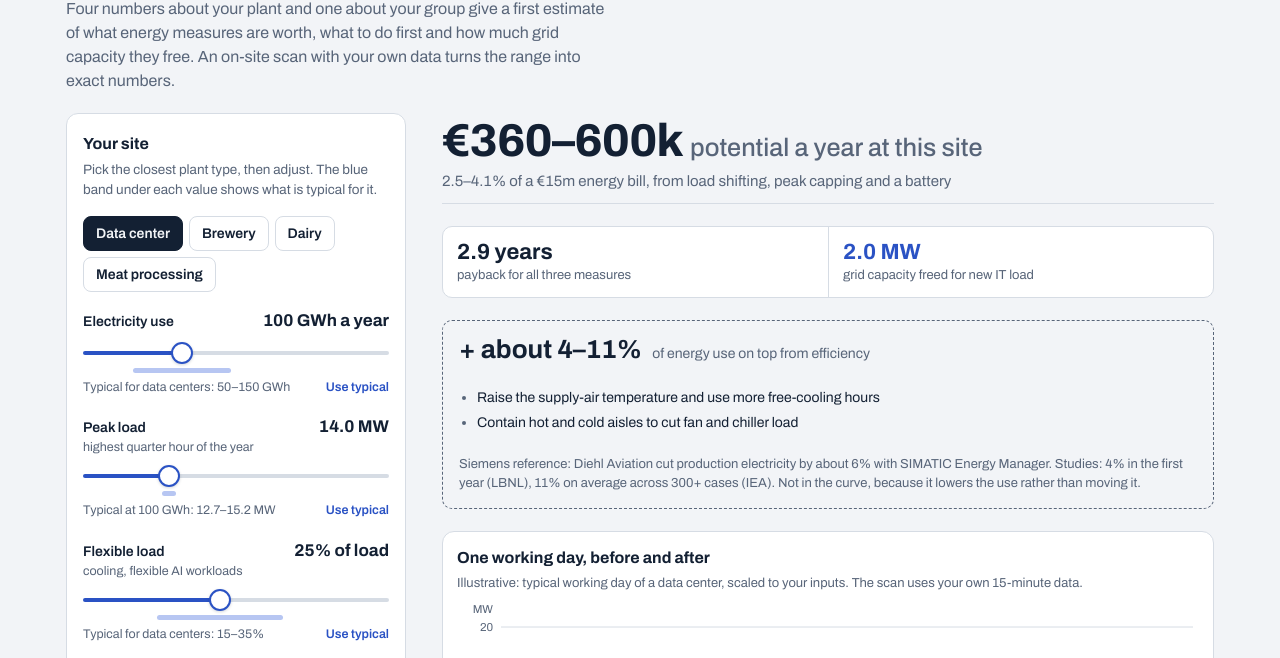
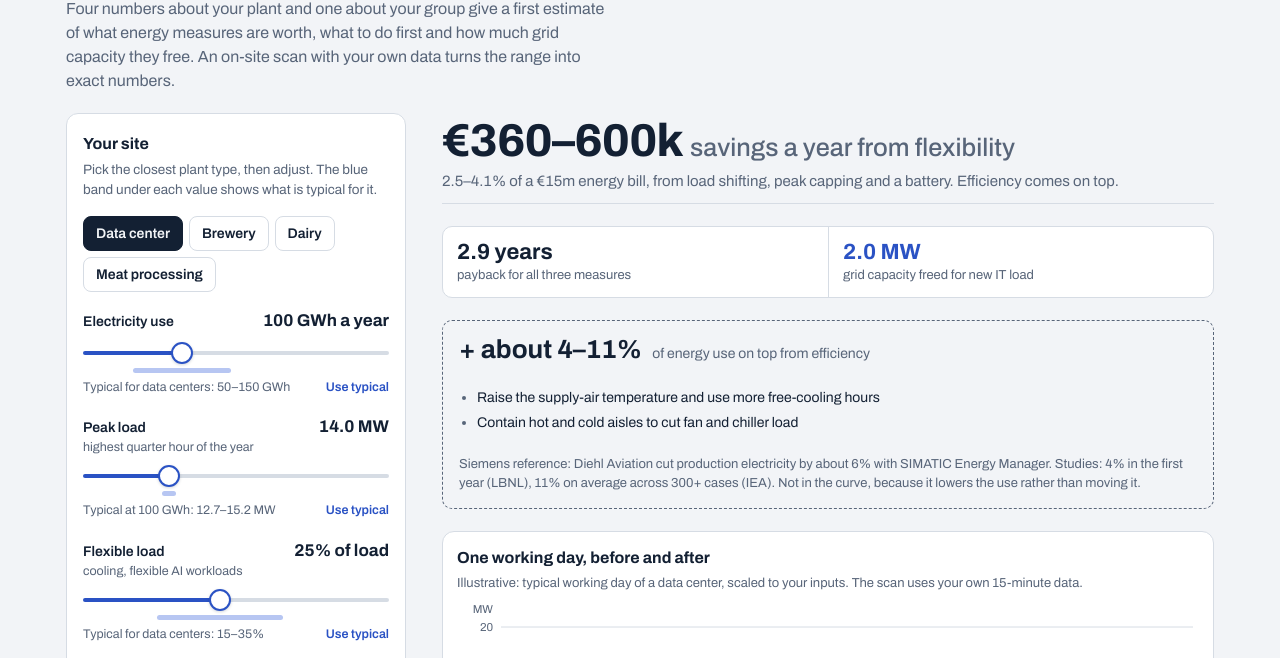
Before and after one commit to LaurensDo/Siemens-case-energyscan, a plain HTML site: page index.html in a window 1280 px wide. Shown: the part 67-725 px from the top of the page. Drawn offline with Linux system fonts and the light colour scheme.

Commit message:
Name the headline as savings from flexibility and note that efficiency comes on top
Co-Authored-By: Claude Opus 5.5 <noreply@anthropic.com>
Claude-Session: https://claude.ai/code/session_01Uj37NpBQWKu2pa8JnGMuUR

```diff
--- a/index.html
+++ b/index.html
@@ -304,8 +304,8 @@ footer { font-size: 12.5px; color: var(--muted); border-top: 1px solid var(--lin
 
   <main class="grid">
     <section class="headline" aria-live="polite">
-      <p class="big num"><span id="r-save">€0.7–1.2m</span> <span class="unit" id="r-unit">potential a year at this plant</span></p>
-      <p class="sub num" id="r-sub">5.0–8.4% of a €15m energy bill, estimated from typical values</p>
+      <p class="big num"><span id="r-save">€0.7–1.2m</span> <span class="unit" id="r-unit">savings a year from flexibility</span></p>
+      <p class="sub num" id="r-sub">5.0–8.4% of a €15m energy bill, from load shifting, peak capping and a battery. Efficiency comes on top.</p>
     </section>
 
     <section class="inputs" aria-labelledby="in-h">
@@ -836,7 +836,6 @@ footer { font-size: 12.5px; color: var(--muted); border-top: 1px solid var(--lin
     el("grp-hint").textContent = "How many similar " + unit + "s could follow the same plan? This sets the group potential further down.";
     el("g-change").textContent = "Change number of " + unit + "s";
     el("flex-hint").textContent = dc ? "cooling, flexible AI workloads" : "cooling, compressed air, cleaning";
-    el("r-unit").textContent = "potential a year at this " + unit;
     el("k-mw-l").textContent = dc ? "grid capacity freed for new IT load" : "grid capacity freed for electrification";
     var raised = i.peak <= need + 0.05;
     el("warn").hidden = !raised;
@@ -845,7 +844,7 @@ footer { font-size: 12.5px; color: var(--muted); border-top: 1px solid var(--lin
     el("lg-after").hidden = c.over; el("lg-cap").hidden = c.over; el("lg-avg").hidden = !c.over;
     el("curve-src").textContent = "Illustrative: typical working day of a " + ARCH[arch].label + ", scaled to your inputs. The scan uses your own 15-minute data.";
     el("r-save").textContent = eurRange(r.save);
-    el("r-sub").textContent = pctRange(r.share) + " of a " + eur(r.bill) + " energy bill, from load shifting, peak capping and a battery";
+    el("r-sub").textContent = pctRange(r.share) + " of a " + eur(r.bill) + " energy bill, from load shifting, peak capping and a battery. Efficiency comes on top.";
     el("k-pay").textContent = years(r.pay);
     el("k-mw").textContent = r.freedMW.toFixed(1) + " MW";
     var ex = el("e-ex");
```
